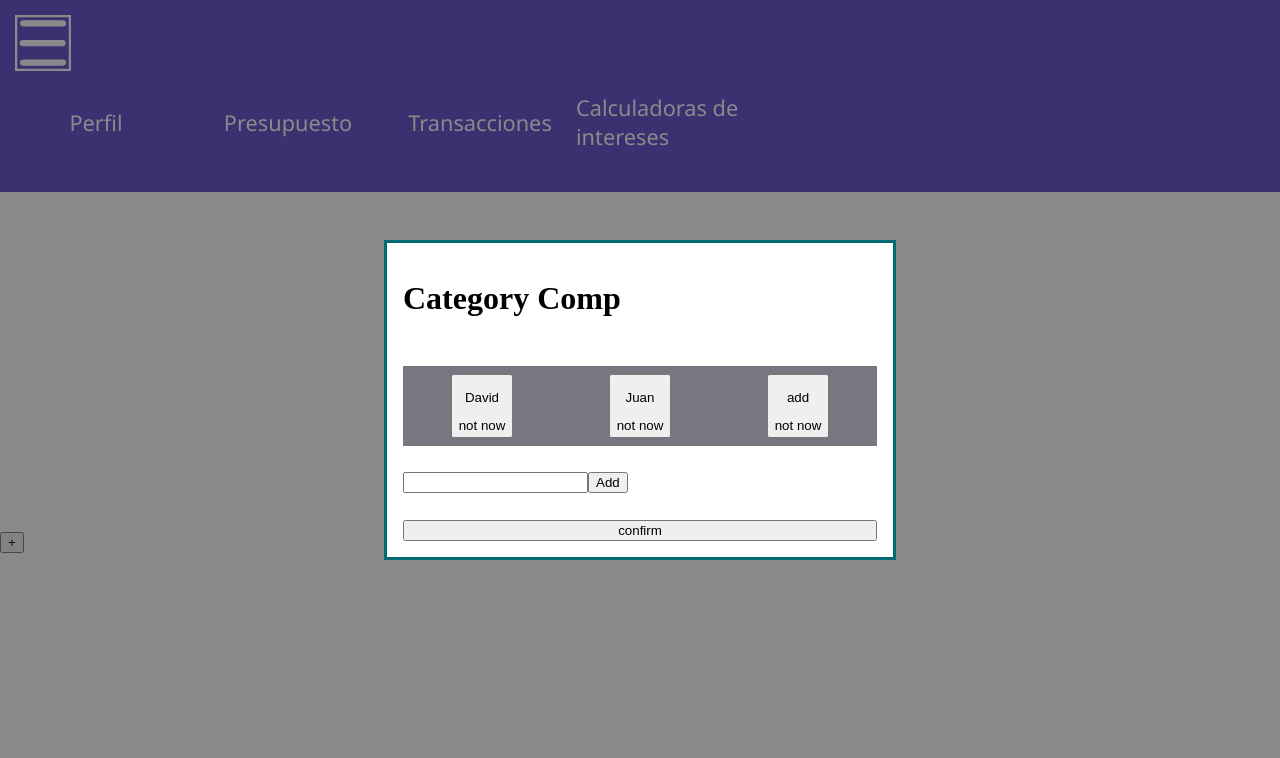
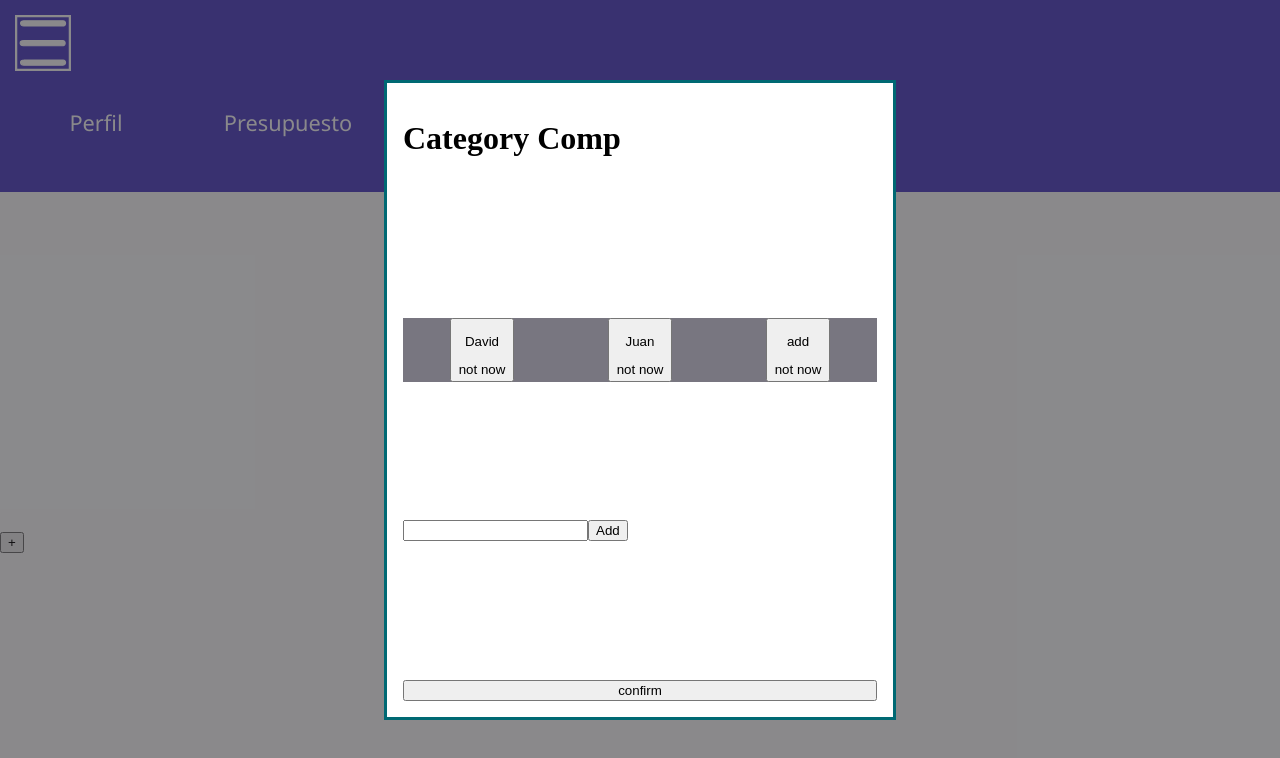
Before and after one commit to DavidDevVelandia/moneysafe, a Vue app: page /budget/expenses in a window 1280 px wide. Shown: the top 758 px of the page. Built offline with nearby package versions, Linux system fonts and the light colour scheme.

Commit message:
keep working in AddCategoryComp

```diff
--- a/src/components/budget/AddCategoryComp.vue
+++ b/src/components/budget/AddCategoryComp.vue
@@ -8,7 +8,7 @@
                 <p>{{ category.image }}</p>
             </button>
         </div>
-        <CategoryComp v-if="categoryIsAdded"/>
+        <CategoryComp v-if="categoryIsAdded" @category-added="refreshCategories"/>
         <button>confirm</button>
     </div>
 </div>
@@ -25,7 +25,8 @@
 }
 .item{
     display: block;
-    height: 80%;
+    width: 4rem;
+    height: 4rem;
 }
 .window{
     box-sizing: border-box;
@@ -34,17 +35,20 @@
     justify-content: space-between;
     width: 40vw;
     min-width: 300px;
-    height: 20rem;
+    height: 80vh;
     padding: 1rem;
     background-color: $md-theme-light-on-primary;
     border: 3px solid $md-theme-light-tertiary;
 }
 .categories-container{
     display: flex;
+    flex-wrap: wrap;
     flex-direction: row;
     justify-content: space-around;
     align-items: center;
-    height: 5rem;
+    height: fit-content;
+    max-height: 400px;
+    overflow-y: scroll;
     width: 100%;
     background-color: #787680;
 }
@@ -67,4 +71,8 @@ function handleClick(category){
         categoryIsAdded.value = false
     }
 }
+function refreshCategories() {
+    console.log("refreshed")
+  categories.value = ShowCategories().value;
+}
 </script>
--- a/src/components/budget/CategoryComp.vue
+++ b/src/components/budget/CategoryComp.vue
@@ -8,7 +8,18 @@
 
 </style>
 <script setup>
-//import { AddCategory } from '../categories/categories';
+import { ref } from "vue"
+import { defineEmits } from "vue"
+import { AddCategory, ShowCategories } from "../categories/categories";
+
+const emit = defineEmits(
+    ["category-added"]
+)
+const name = ref("")
     function handleClick(){
+        AddCategory(name.value, "none")
+        console.log("pressed")
+        console.log(ShowCategories())
+        emit('category-added');
     }
 </script>
--- a/src/components/categories/categories.js
+++ b/src/components/categories/categories.js
@@ -1,4 +1,5 @@
-let categories = [
+import { ref } from "vue"
+const categories = ref([
     {
         name: "David",
         image: "not now",
@@ -14,7 +15,7 @@ let categories = [
         image: "not now",
         id: generateUniqueId()
     }
-];
+]);
 
 function createCategory(name, image){
     return {
@@ -25,8 +26,9 @@ function createCategory(name, image){
 }
 
 export function AddCategory(name, image){
-    categories.push(createCategory(name, image))
+    categories.value.splice(categories.value.length -1, 0, createCategory(name, image))
 }
+
 export function ShowCategories(){
     return categories
 }
```
